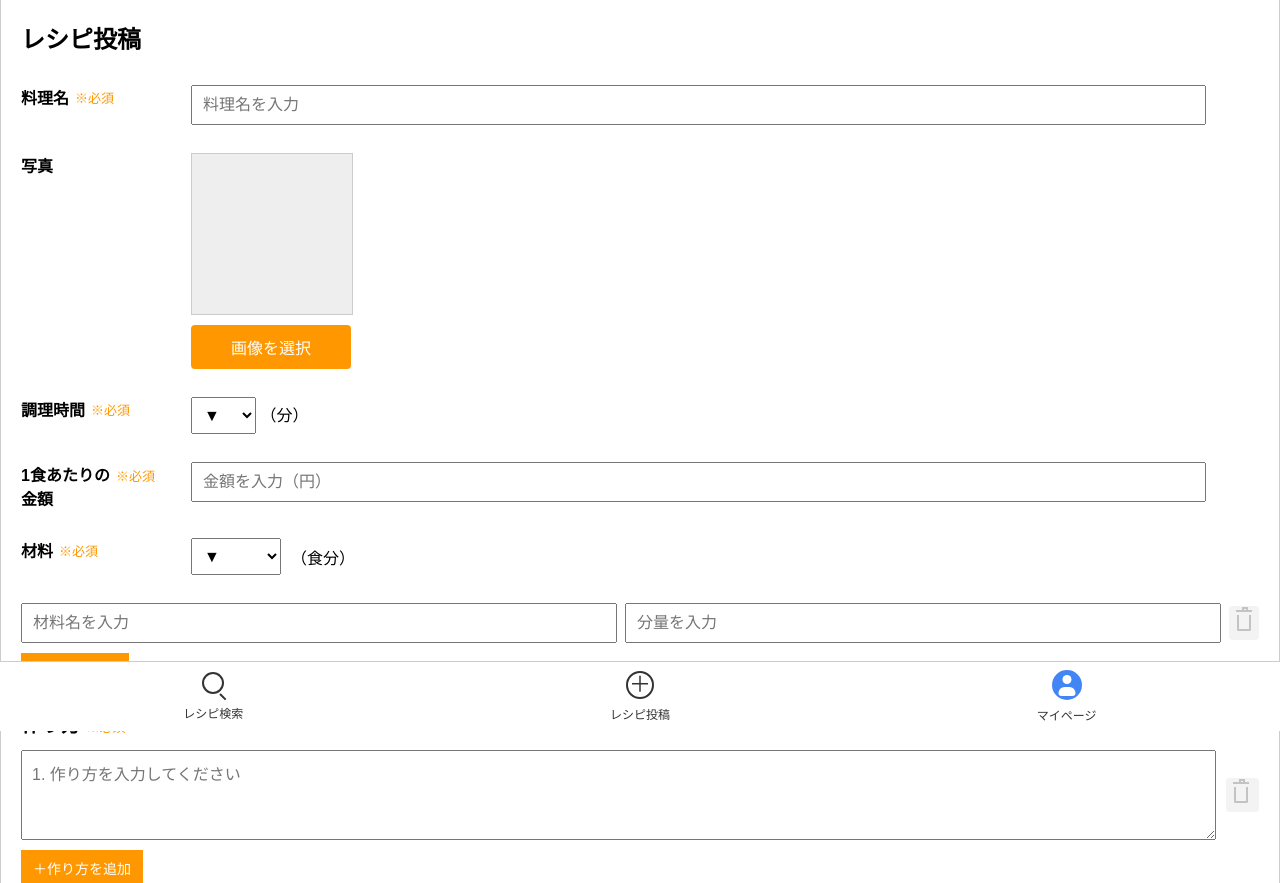
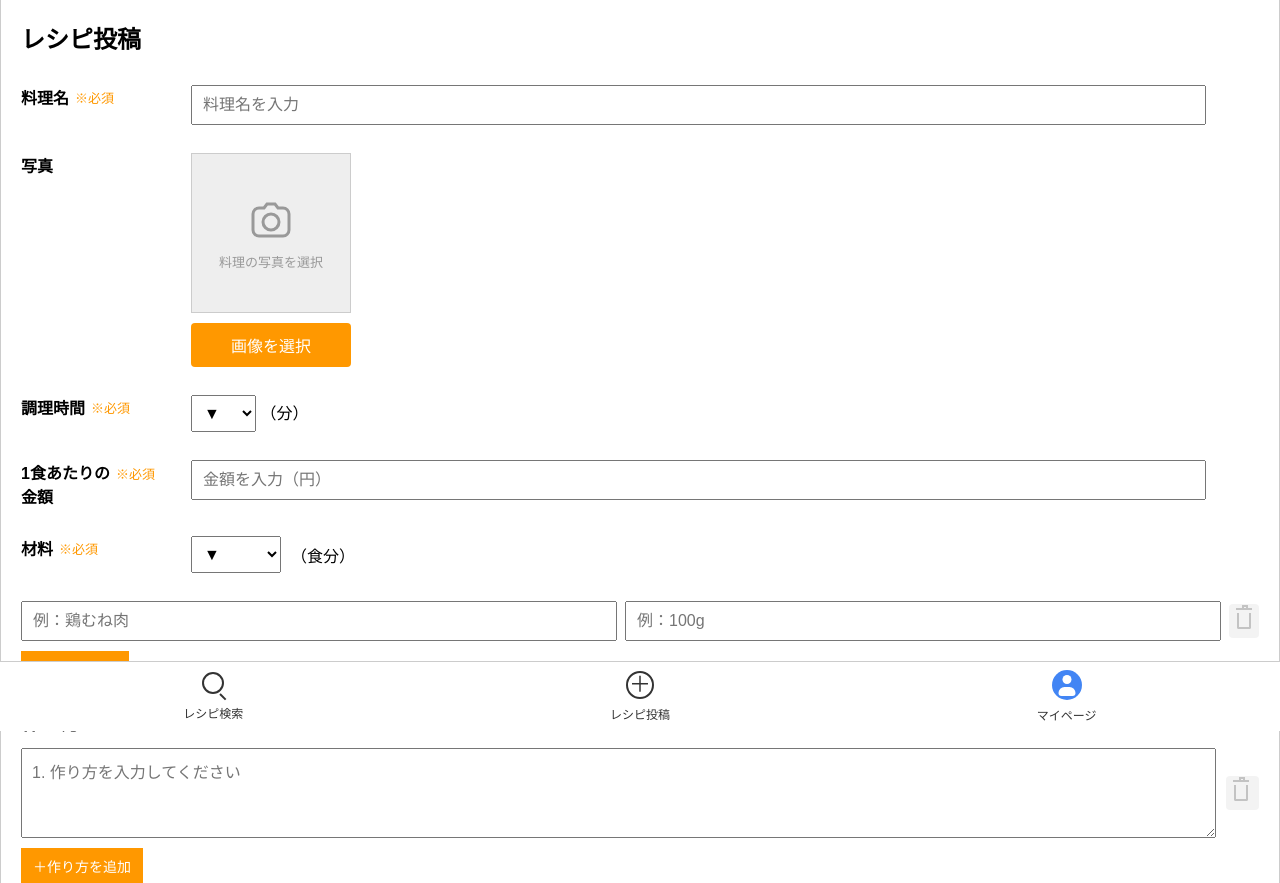
Before and after one commit to Shunichi-7/ZuboraMeshi-Selector, a Django app: page /recipes/create/ in a window 1280 px wide. Shown: the part 69-952 px from the top of the page. Run offline with Django 5.2, Linux system fonts and the light colour scheme; the visitor is signed in with stand-in values (Sample User, id 1).

Commit message:
各画面不要なスクロール箇所排除

```diff
--- a/main/templates/main/recipe_create.html
+++ b/main/templates/main/recipe_create.html
@@ -59,12 +59,41 @@
             font-size:16px;
         }
 
-        .image-preview{
-            width:160px;
-            height:160px;
-            background:#eee;
-            border:1px solid #ccc;
-            margin-bottom:10px;
+        .image-preview {
+            width: 160px;
+            height: 160px;
+            background: #eee;
+            border: 1px solid #ccc;
+            margin-bottom: 10px;
+
+            /* 枠内の案内を中央に配置 */
+            display: flex;
+            align-items: center;
+            justify-content: center;
+            box-sizing: border-box;
+        }
+
+        /* 写真が未設定のときに表示する案内 */
+        .image-placeholder {
+            display: flex;
+            flex-direction: column;
+            align-items: center;
+            gap: 8px;
+            color: #999;
+            font-size: 13px;
+        }
+
+        /* カメラアイコン */
+        .camera-icon {
+            width: 48px;
+            height: 48px;
+        }
+
+        /* 選択した画像 */
+        .preview-image {
+            width: 100%;
+            height: 100%;
+            object-fit: cover;
         }
 
         .image-button {
@@ -377,15 +406,32 @@
             {% if recipe.image %}
                 <img
                     src="{{ recipe.image.url }}"
-                    style="
-                        width:100%;
-                        height:100%;
-                        object-fit:cover;
-                    "
+                    class="preview-image"
+                    alt="{{ recipe.title }}の写真"
                 >
+            {% else %}
+                <div class="image-placeholder">
+
+                    <svg
+                        class="camera-icon"
+                        viewBox="0 0 24 24"
+                        fill="none"
+                        stroke="currentColor"
+                        stroke-width="1.5"
+                        aria-hidden="true"
+                    >
+                        <path d="M8.5 6 10 4h4l1.5 2H18a3 3 0 0 1 3 3v8a3 3 0 0 1-3 3H6a3 3 0 0 1-3-3V9a3 3 0 0 1 3-3h2.5Z"></path>
+                        <circle cx="12" cy="13" r="4"></circle>
+                    </svg>
+
+                    <span>料理の写真を選択</span>
+
+                </div>
             {% endif %}
 
         </div>
+
+
 
         <label class="image-button">
 
@@ -526,7 +572,7 @@
                     class="ingredient-name"
                     type="text"
                     name="ingredient_name"
-                    placeholder="材料名を入力"
+                    placeholder="例：鶏むね肉"
                     value="{{ ingredient.name }}"
                 >
 
@@ -534,7 +580,7 @@
                     class="ingredient-amount"
                     type="text"
                     name="ingredient_amount"
-                    placeholder="分量を入力"
+                    placeholder="例：100g"
                     value="{{ ingredient.amount }}"
                 >
 
@@ -558,14 +604,14 @@
                 class="ingredient-name"
                 type="text"
                 name="ingredient_name"
-                placeholder="材料名を入力"
+                placeholder="例：鶏むね肉"
             >
 
             <input
                 class="ingredient-amount"
                 type="text"
                 name="ingredient_amount"
-                placeholder="分量を入力"
+                placeholder="例：100g"
             >
 
             <button
@@ -833,7 +879,7 @@
             投稿する
         </button>
 
-        <a href="{% url 'recipe_list' %}">
+        <a href="{% url 'home' %}">
             <button
                 type="button"
                 class="back-button"
@@ -869,13 +915,9 @@ imageInput.addEventListener("change", function () { // ファイルが選択さ
     imagePreview.innerHTML = `
         <img
             src="${imageUrl}"
-            style="
-                width:100%;
-                height:100%;
-                object-fit:cover;
-            "
+            class="preview-image"
+            alt="選択した料理の写真"
         >
-
     `;
 
 });
@@ -901,7 +943,7 @@ addIngredientButton.addEventListener("click", function () {
             class="ingredient-name"
             type="text"
             name="ingredient_name"
-            placeholder="材料名を入力"
+            placeholder="例：鶏むね肉"
             value=""
         >
 
@@ -909,7 +951,7 @@ addIngredientButton.addEventListener("click", function () {
             class="ingredient-amount"
             type="text"
             name="ingredient_amount"
-            placeholder="分量を入力"
+            placeholder="例：100g"
             value=""
         >
 
--- a/templates/base.html
+++ b/templates/base.html
@@ -20,7 +20,7 @@
             max-width: 100%;
             margin: 0 auto;
             background: white;
-            min-height: 100vh;
+            min-height: 100dvh;
             border-left: 1px solid #ccc;
             border-right: 1px solid #ccc;
             box-sizing: border-box;
```
Also changed, not shown: accounts/templates/accounts/account_edit.html (+12 -6 lines), accounts/templates/accounts/login.html (+7 -2 lines), main/templates/main/home.html (+7 -1 lines), 2 other files.
